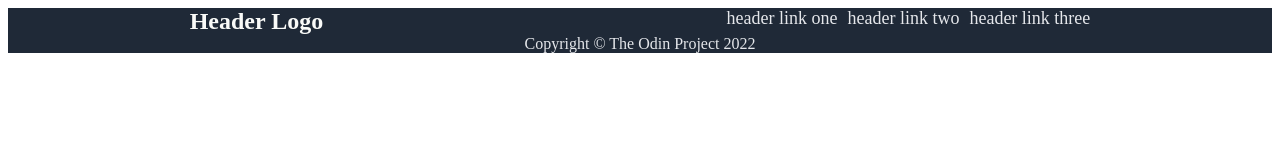
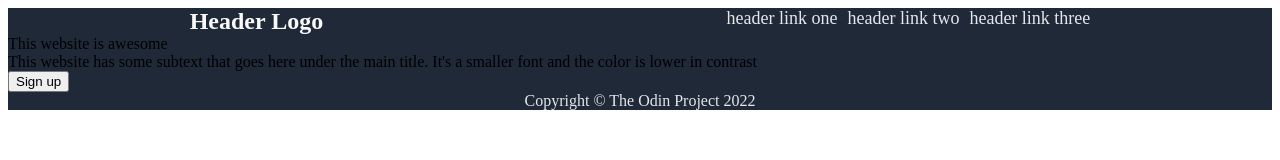
Before and after one commit to vostijd/landing-page, a plain HTML site: page index.html in a window 1280 px wide. Drawn offline with Linux system fonts and the light colour scheme.

Commit message:
Add button

```diff
--- a/index.html
+++ b/index.html
@@ -16,6 +16,9 @@
         </ul>
     </header>
     <div class="top">
+        <div class="large-text">This website is awesome</div>
+        <div class="small-text">This website has some subtext that goes here under the main title. It's a smaller font and the color is lower in contrast</div>
+        <div class="button"> <button class="Sign-up">Sign up</button></div>
     </div>
     <div class="info">
     </div>
--- a/styles.css
+++ b/styles.css
@@ -26,7 +26,8 @@ header ul {
 }
 
 .top {
-
+    display:flex;
+    flex-direction:column;
 }
 
 header, footer, .top {
```
